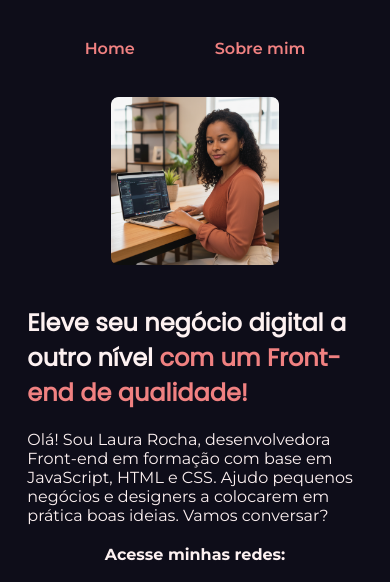
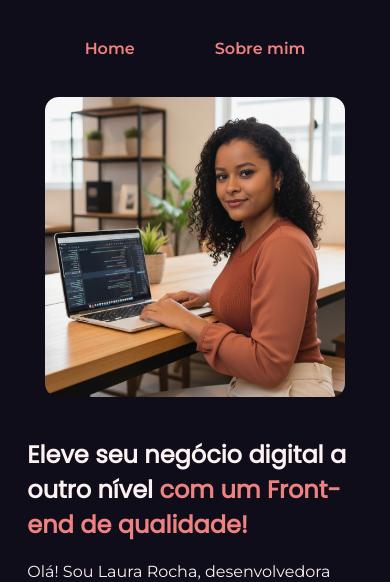
Before and after one commit to cristina-rod/meu-portfolio, a plain HTML site: page index.html in a window 390 px wide. Shown: the top 582 px of the page. Drawn offline with Linux system fonts and the light colour scheme.

Commit message:
tentando ajustes de resposividade

```diff
--- a/styles/style.css
+++ b/styles/style.css
@@ -44,13 +44,15 @@ body {
 .apresentacao {
   padding: 5% 15%;
   display: flex;
+  flex-wrap: wrap;
   align-items: center;
   justify-content: space-between;
   gap: 82px;
 }
 
 .apresentacao__conteudo {
-  width: 50%;
+  /* width: 50%; */
+  flex: 1 1 300px;
   display: flex;
   flex-direction: column;
   gap: 40px;
@@ -102,12 +104,20 @@ body {
   background-color: var(--cor-hover);
 }
 
-.apresentacao_imagem{
-  width: 50%;
-  max-width: 100%;
+.apresentacao_imagem {
+  /* width: 50%; */
+  flex: 1 1 300px;
+  max-width: 400px;
+  margin: 0 auto;
+}
+
+.apresentacao_imagem img {
+  width: 100%;
   height: auto;
+  object-fit: cover;
   display: block;
 }
+
 
 .rodape {
   color:var(--cor-primaria);
@@ -120,13 +130,6 @@ body {
 }
 
 @media (max-width: 1230px) {
-  .apresentacao_imagem img {
-  max-width: 100%;
-  height: auto;
-  display: block;
-  object-fit: contain;
-  }
-
   .cabecalho__menu {
     padding: 10% 0% 0% 0%;
     justify-content: center;
@@ -140,6 +143,11 @@ body {
     flex-direction: column-reverse;
     padding: 10% 7% 7% 7%;
     gap: 40px;
+  }
+
+  .apresentacao_imagem {
+    max-width: 300px;
+    width: 100%;
   }
 
   .apresentacao__conteudo {
```
